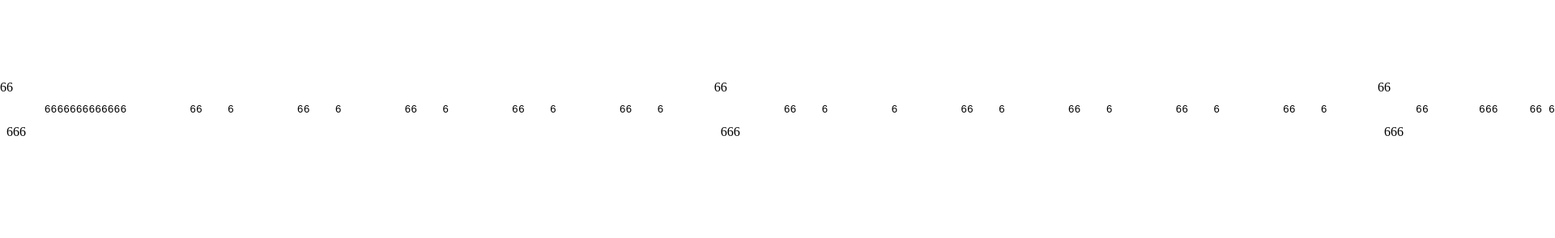
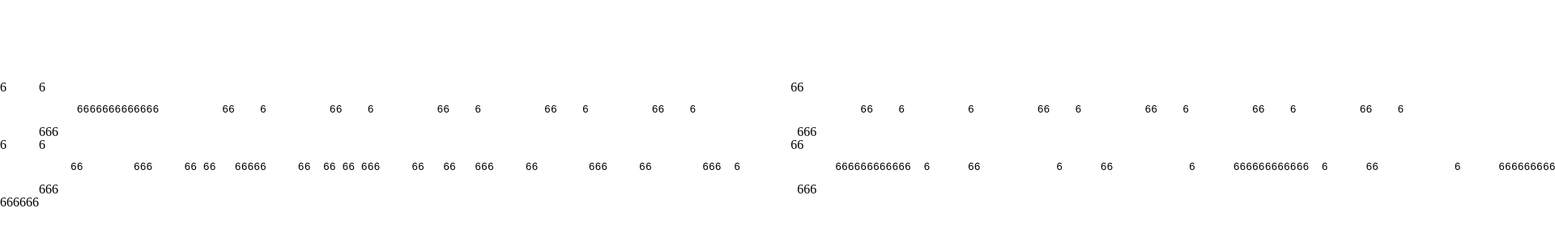
Before and after one commit to abhijithraju/time_function, a plain HTML site: page index.html in a window 1280 px wide. Shown: the top 294 px of the page at 81% size, 1920 px wide, since content can reach past the window. Drawn offline with Linux system fonts and the light colour scheme.

Commit message:
cssImproveent

```diff
--- a/abhi_test.css
+++ b/abhi_test.css
@@ -141,8 +141,10 @@ body{
 
 
  .forms{
-display: flex;
-float:0 auto;
+    display: grid;
+    grid-template-columns: 1fr 1fr 1fr 1fr;
+/* display: flex;
+float:0 auto; */
 
 
 /* border:dotted; */
@@ -204,6 +206,7 @@ padding-top: 100px;
    margin-left: 50px;
    padding-right: 50px;
    margin-right: 50px;
+   padding-top:50px;
 
 }
 
```
